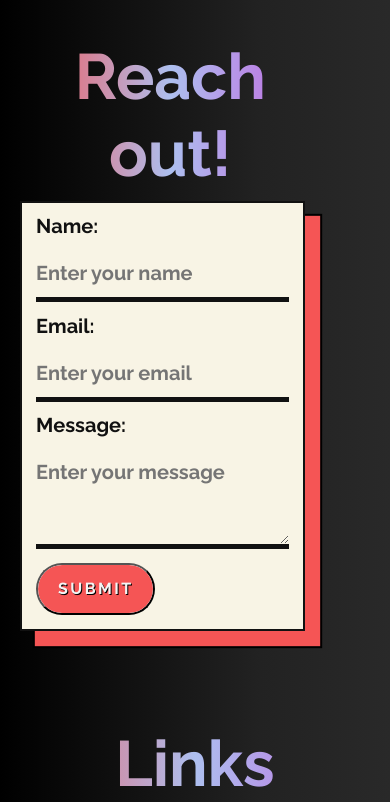
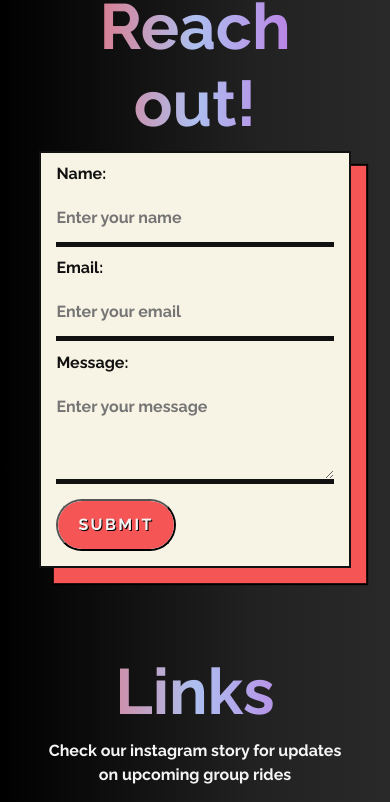
Before and after one commit to jtkoch/314Fixed_Gatsby, a Gatsby site: page / in a window 390 px wide. Shown: the part 1221-2023 px from the top of the page. Built offline with nearby package versions, Linux system fonts and the light colour scheme; Gatsby itself is replaced by a stand-in of ours.

Commit message:
updated homepage

```diff
--- a/src/styles/contact.scss
+++ b/src/styles/contact.scss
@@ -1,24 +1,14 @@
 .form-container {
-    padding: 50px;
     padding-bottom: 15%;
 
-    @media (max-width: 600px) {
-        padding-left: 30px;
-    }
-    @media (max-width: 400px) {
-        padding-left: 20px;
-    }
-
-
     h1 {
-        text-align: left;
+        text-align: center;
         font-size: 5rem;
         background-image: linear-gradient(to right,#f55555, #adbfef, #c35fde);
         color: transparent;
         background-clip: text;
         @media (max-width: 700px) {
             font-size: 4rem;
-            text-align: center;
         }
     }
 
@@ -28,10 +18,6 @@
         background:#f8f4e5;
         border: 2px solid #111111;
         box-shadow: 15px 15px 1px #f55555, 15px 15px 1px 2px rgba(0,0,0,1);
-        @media (max-width: 991px) {
-            width: 95%;
-        }
-
 
         label {
             font-size: 1.75rem;
@@ -42,6 +28,9 @@
             margin-top: 2%;
             @media (max-width: 700px) {
                 font-size: 1.25rem;
+            }
+            @media (max-width: 400px) {
+                font-size: 1rem;
             }
         }
 
@@ -60,6 +49,9 @@
             color: #111111;
             @media (max-width: 700px) {
                 font-size: 1.25rem;
+            }
+            @media (max-width: 400px) {
+                font-size: 1rem;
             }
             @media (max-width: 350px) {
                 width: 200px;
--- a/src/styles/contactpage.scss
+++ b/src/styles/contactpage.scss
@@ -1,13 +1,15 @@
 .contact-page {
     padding: 10%;
-
+    @media (max-width: 1200px) {
+        padding-top: 20%;
+        padding-bottom: 60%;
+    }
     @media (max-width: 991px) {
         padding-top: 20%;
     }
 
     @media (max-width: 700px) {
-        padding: 0%;
         padding-top: 40%;
-        padding-bottom: 30%;
+        padding-bottom: 70%;
     }
 }
--- a/src/styles/home.scss
+++ b/src/styles/home.scss
@@ -117,23 +117,29 @@
 
     .bottom {
         display: flex;
-        flex-direction: row;
+        flex-direction: column;
+        text-align: center;
+        justify-content: center;
+        align-items: center;
         width: 100%;
 
-        @media (max-width: 991px) {
-            flex-direction: column;
-        }
-
         .contact {
+            text-align: center;
             width: 60%;
             @media (max-width: 991px) {
-                width: 95%;
+                width: 65%;
+            }
+            @media (max-width: 700px) {
+                width: 70%;
+            }
+            @media (max-width: 400px) {
+                width: 80%;
             }
         }
 
         .social {
             text-align: center;
-            width: 40%;
+            padding: 5%;
             @media (max-width: 991px) {
                 width: 100%;
                 padding-top: 10%;
@@ -141,6 +147,7 @@
 
             h3 {
                 font-size: 5rem;
+                text-align: center;
                 background-image: linear-gradient(to right,#f55555, #adbfef, #c35fde);
                 color: transparent;
                 background-clip: text;
@@ -151,11 +158,11 @@
 
             p {
                 color: whitesmoke;
-                padding: 5%;
             }
 
             a {
                 margin: 5%;
+                padding-bottom: 5%;
                 color: #f55555;
                 font-size: 200%;
             }
```
